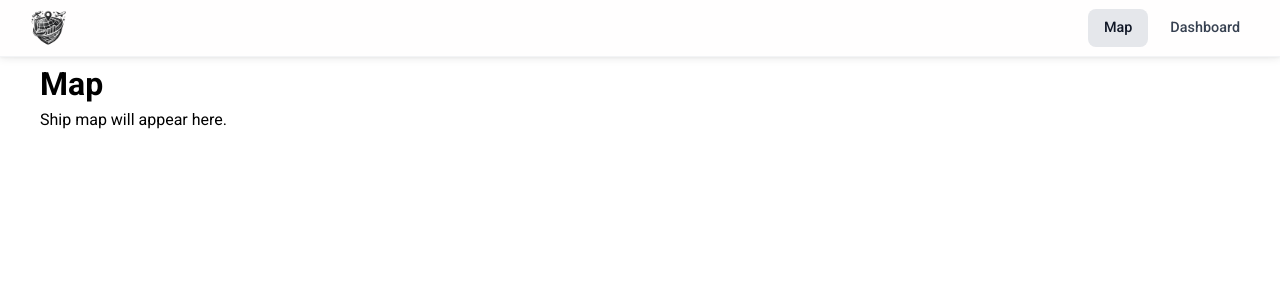
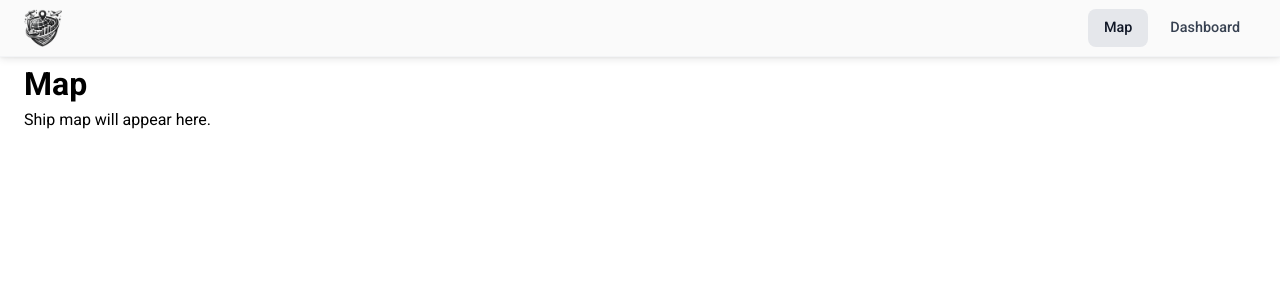
Before and after one commit to hosain-cse2/global-traffic-intelligence-frontend, a React (Vite) app: page / in a window 1280 px wide. Shown: the top 300 px of the page. Built offline with nearby package versions, Linux system fonts and the light colour scheme.

Commit message:
logo update

```diff
--- a/src/components/common/Header/Header.module.css
+++ b/src/components/common/Header/Header.module.css
@@ -4,7 +4,7 @@
   left: 0;
   right: 0;
   height: 56px;
-  background: #fffefe;
+  background: #fafafa;
   border-bottom: 1px solid #f3f4f6;
   z-index: 1000;
   display: flex;
@@ -12,7 +12,7 @@
   align-items: center;
   padding: 0 24px;
   box-shadow:
-    0 2px 8px rgba(0, 0, 0, 0.08),
+    0 2px 8px rgba(0, 0, 0, 0.1),
     0 1px 2px rgba(0, 0, 0, 0.04);
 }
 
@@ -22,8 +22,8 @@
 }
 
 .logoImage {
-  width: 48px;
-  height: 48px;
+  width: 38px;
+  height: 38px;
 }
 
 .nav {
--- a/src/index.css
+++ b/src/index.css
@@ -9,9 +9,8 @@ html {
 }
 
 body {
-  margin: 0 auto;
+  margin: 0 24px;
   display: flex;
-  max-width: 1200px;
   min-height: 100vh;
   box-sizing: border-box;
 }
```
Also changed, not shown: src/assets/logo.png.
